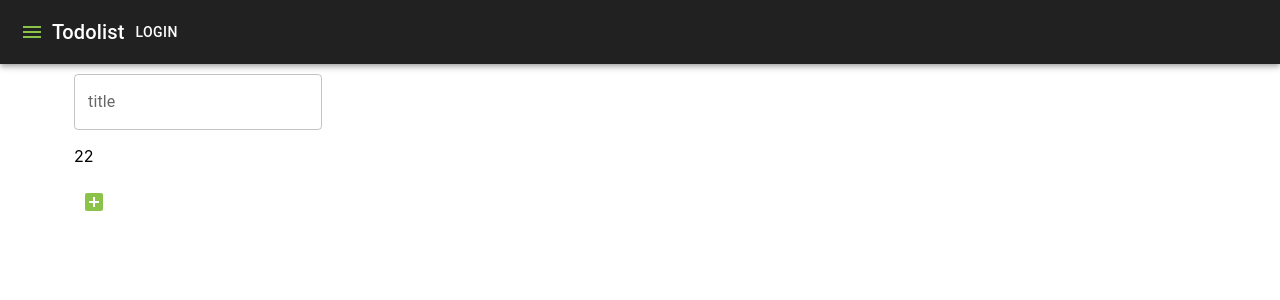
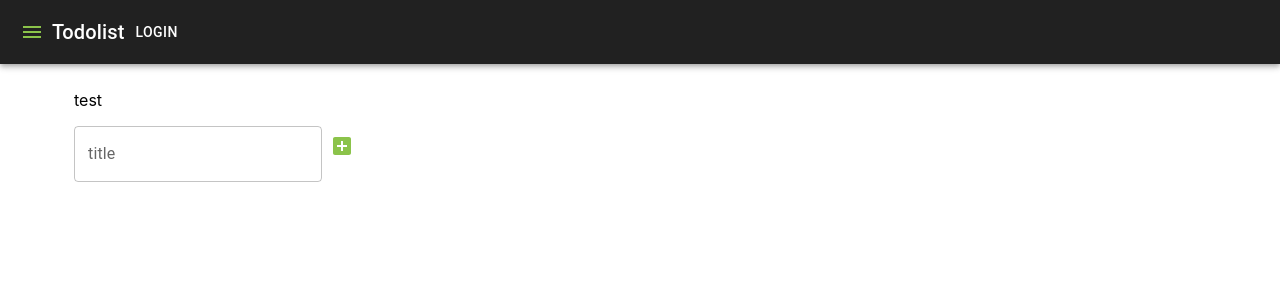
Before and after one commit to annavilnid/todolist, a React (Create React App) app: page / in a window 1280 px wide. Shown: the top 300 px of the page. Built offline with nearby package versions, Linux system fonts and the light colour scheme.

Commit message:
add test

```diff
--- a/src/AddItemForm.tsx
+++ b/src/AddItemForm.tsx
@@ -30,6 +30,7 @@ export const AddItemForm: FC<Props> = memo(({ addItem }) => {
     }
     return (
         <div>
+            <p>test</p>
             <TextField
                 id="outlined-error-helper-text"
                 error={!!error}
@@ -39,7 +40,6 @@ export const AddItemForm: FC<Props> = memo(({ addItem }) => {
                 onChange={onChangeHandler}
                 onKeyDown={onKeyDownHandler}
             />
-            <p>22</p>
             {/*<input*/}
             {/*    className={error ? "error" : "" }*/}
             {/*    value={title}*/}
```
Also changed, not shown: 1 other file (tests, documents, lock files or other folders).
